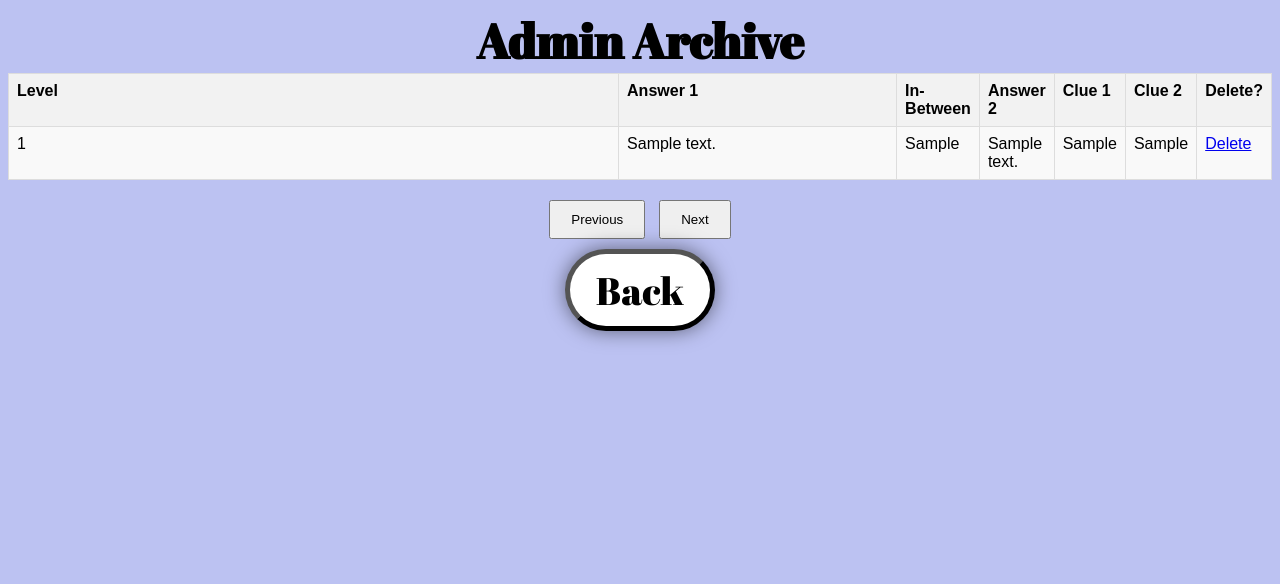
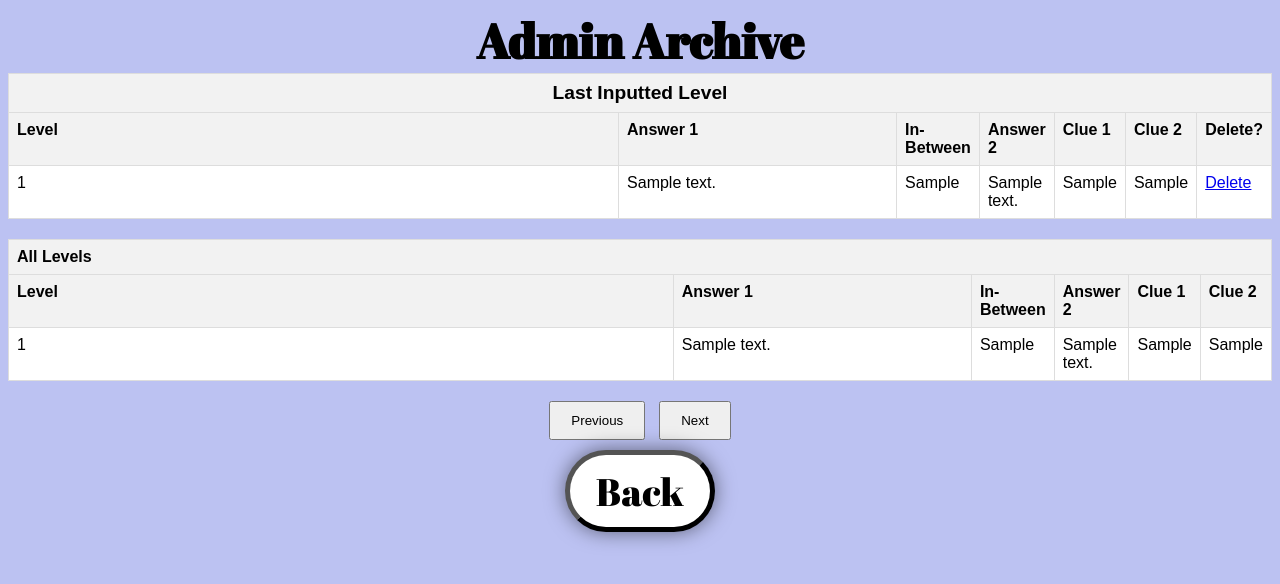
Before and after one commit to CharlieA8/In-Betweens-Py, a Flask app: template templates/view_archive.html in a window 1280 px wide. Shown: the top 584 px of the page. Run offline with Flask 3, Linux system fonts and the light colour scheme; the template is opened without the code that fills it: most values are stand-ins (such as "Sample title", 1, 10 or a date in 2020); parts of the project's set-up code (start-up, migrations or seed data) failed here and were passed over; some libraries are stand-ins or nearby versions.

Commit message:
admin archive has pagination/restored lastLevel table

```diff
--- a/static/script/tablePagination.js
+++ b/static/script/tablePagination.js
@@ -1,6 +1,6 @@
 const rowsPerPage = 20;
 let currentPage = 1;
-const table = document.querySelector('.archiveTable');
+const table = document.querySelector('.archiveTable main');
 const rows = table.querySelectorAll('tr');
 const totalPages = Math.ceil((rows.length - 1) / rowsPerPage);
 
--- a/templates/view_archive.html
+++ b/templates/view_archive.html
@@ -11,6 +11,9 @@
         <div id="tableContainer">
             <table class="archiveTable">
                 <tr>
+                    <th colspan="7">Last Inputted Level</th>
+                </tr>
+                <tr>
                     <th>Level</th>
                     <th>Answer 1</th>
                     <th>In-Between</th>
@@ -18,6 +21,32 @@
                     <th>Clue 1</th>
                     <th>Clue 2</th>
                     <th>Delete?</th>
+                </tr>
+                <tr>
+                    <td>{{ levels[-1]["id"] }}</td>
+                    <td>{{ levels[-1]["answer1"] }}</td>
+                    <td>{{ levels[-1]["in_between"] }}</td>
+                    <td>{{ levels[-1]["answer2"] }}</td>
+                    <td>{{ levels[-1]["clue1"] }}</td>
+                    <td>{{ levels[-1]["clue2"] }}</td>
+                    <td>
+                        <a href="/view-archive/{{ levels[-1]['id'] }}">Delete</a>
+                    </td>
+                </tr>
+            </table>
+        </div>
+
+        <div id="tableContainer">
+            <table class="archiveTable main">
+                <tr>
+                    <th colspan="6">All Levels</th>
+                <tr>
+                    <th>Level</th>
+                    <th>Answer 1</th>
+                    <th>In-Between</th>
+                    <th>Answer 2</th>
+                    <th>Clue 1</th>
+                    <th>Clue 2</th>
                 </tr>
                 {% for level in levels %}
                     <tr>
@@ -27,9 +56,6 @@
                         <td>{{ level["answer2"] }}</td>
                         <td>{{ level["clue1"] }}</td>
                         <td>{{ level["clue2"] }}</td>
-                        <td>
-                            <a href="/view-archive/{{ level['id'] }}">Delete</a>
-                        </td>
                     </tr>
                 {% endfor %}
             </table>
```
